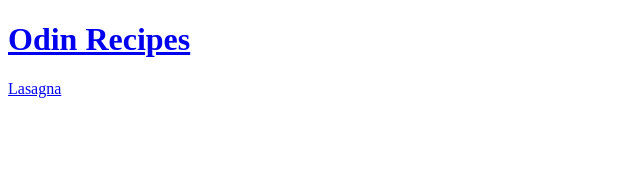
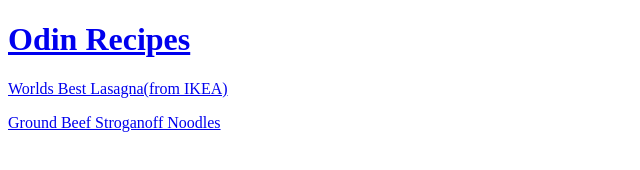
Before and after one commit to mattcodeing/odin-recipes, a plain HTML site: page index.html in a window 1280 px wide. Shown: the whole page, without its empty margins (0-640 px from the left). Drawn offline with Linux system fonts and the light colour scheme.

Commit message:
Test update for research purposes

```diff
--- a/index.html
+++ b/index.html
@@ -7,7 +7,23 @@
 </head>
 <body>
     <h1><a href="./index.html">Odin Recipes</a></h1>
-    <a href="./recipes/lasagna.html">Lasagna</a>
+
+    <p><a href="./recipes/lasagna.html">Worlds Best Lasagna(from IKEA)</a></p>
+
+    <p><a href="./recipes/noodles.html">Ground Beef Stroganoff Noodles</a></p>
+
+
+
+
+
+
+
+
+
+
+
+    </ul></p>
+
 
 </body>
 </html>
```
Also changed, not shown: recipes/noodles.html (added, +11 -0 lines).
